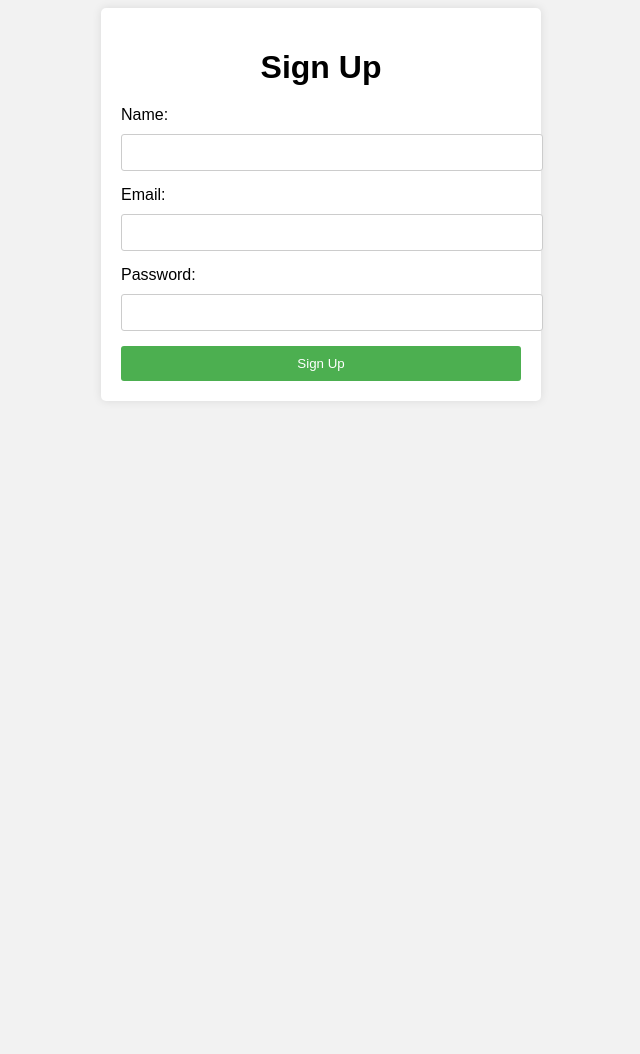
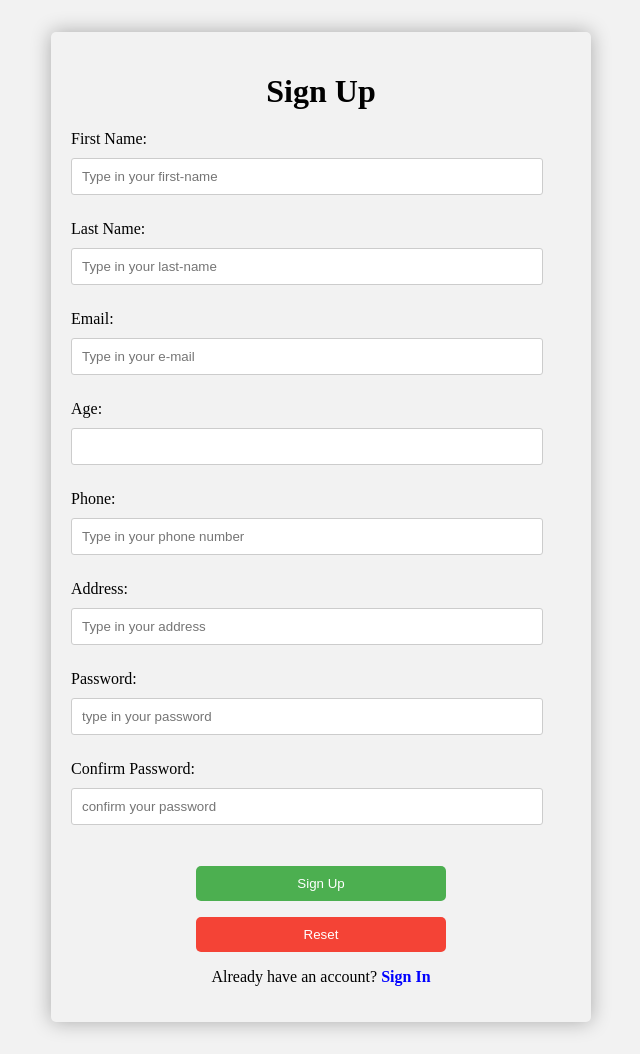
Before and after one commit to AzyzHm/banking-site, a PHP site: page /signup.html in a window 1280 px wide. Shown: the whole page, without its empty margins (319-959 px from the left). Before the commit the page ends 401 px from the top, so only its background shows below. Run offline with PHP 8.4, Linux system fonts and the light colour scheme.

Commit message:
SignIn and SignUp!

```diff
--- a/script/signup.js
+++ b/script/signup.js
@@ -0,0 +1,142 @@
+const firstName = document.getElementById('first-name');
+const lastName = document.getElementById('last-name');
+const email = document.getElementById('email');
+const Age = document.getElementById('age');
+const phone = document.getElementById('phone');
+const address = document.getElementById('address');
+const password = document.getElementById('password');
+const confirmPassword = document.getElementById('confirm-password');
+
+
+const firstNameError = document.getElementById('first-name-error');
+const lastNameError = document.getElementById('last-name-error');
+const emailError = document.getElementById('email-error');
+const AgeError = document.getElementById('age-error');
+const phoneError = document.getElementById('phone-error');
+const addressError = document.getElementById('address-error');
+const passwordError = document.getElementById('password-error');
+const confirmPasswordError = document.getElementById('confirm-password-error');
+
+const signUpButton = document.getElementById('sign-up');
+
+signUpButton.addEventListener('click', (event) => {
+    firstNameError.textContent = '';
+    lastNameError.textContent = '';
+    emailError.textContent = '';
+    AgeError.textContent = '';
+    phoneError.textContent = '';
+    addressError.textContent = '';
+    passwordError.textContent = '';
+    confirmPasswordError.textContent = '';
+
+    const firstNameValue = firstName.value;
+    const lastNameValue = lastName.value;
+    const emailValue = email.value;
+    const AgeValue = Age.value;
+    const phoneValue = phone.value;
+    const addressValue = address.value;
+    const passwordValue = password.value;
+    const confirmPasswordValue = confirmPassword.value;
+
+    const emailPattern = /^[a-zA-Z0-9._-]+@[a-zA-Z0-9.-]+\.[a-zA-Z]{2,4}$/;
+    const phonePattern = /^[0-9]{8}$/;
+
+    if (firstNameValue === "") {
+        firstNameError.textContent = '*First Name is required';
+        firstName.focus();
+        event.preventDefault();
+        return;
+    }else if(firstNameValue.length < 3){
+        firstNameError.textContent = '*First Name must be at least 3 characters';
+        firstName.focus();
+        event.preventDefault();
+        return;
+    }else if(firstNameValue.length > 20){
+        firstNameError.textContent = '*First Name must be at most 20 characters';
+        firstName.focus();
+        event.preventDefault();
+        return;
+    }else if(lastNameValue === "") {
+        lastNameError.textContent = '*Last Name is required';
+        lastName.focus();
+        event.preventDefault();
+        return;
+    }else if(lastNameValue.length < 3){
+        lastNameError.textContent = '*Last Name must be at least 3 characters';
+        lastName.focus();
+        event.preventDefault();
+        return;
+    }else if(lastNameValue.length > 20){
+        lastNameError.textContent = '*Last Name must be at most 20 characters';
+        lastName.focus();
+        event.preventDefault();
+        return;
+    }else if(emailValue === "") {
+        emailError.textContent = '*Email is required';
+        email.focus();
+        event.preventDefault();
+        return;
+    }else if(emailPattern.test(emailValue) === false){
+        emailError.textContent = '*Email must be in this format: example@domain.com';
+        email.focus();
+        event.preventDefault();
+        return;
+    }else if(AgeValue === "") {
+        AgeError.textContent = '*Age is required';
+        Age.focus();
+        event.preventDefault();
+        return;
+    }else if(AgeValue < 18){
+        AgeError.textContent = '*Age must be at least 18';
+        Age.focus();
+        event.preventDefault();
+        return;
+    }else if(AgeValue > 100){
+        AgeError.textContent = '*Age must be at most 100';
+        Age.focus();
+        event.preventDefault();
+        return;
+    }else if(phoneValue === "") {
+        phoneError.textContent = '*Phone is required';
+        phone.focus();
+        event.preventDefault();
+        return;
+    } else if(phonePattern.test(phoneValue) === false){
+        phoneError.textContent = '*Phone must be 8 digits long';
+        phone.focus();
+        event.preventDefault();
+        return;
+    }else if(addressValue === "") {
+        addressError.textContent = '*Address is required';
+        address.focus();
+        event.preventDefault();
+        return;
+    }else if(passwordValue === "") {
+        passwordError.textContent = '*Password is required';
+        password.focus();
+        event.preventDefault();
+        return;
+    }else if(passwordValue.length < 6){
+        passwordError.textContent = '*Password must be at least 6 characters';
+        password.focus();
+        event.preventDefault();
+        return;
+    }else if(passwordValue.length > 20){
+        passwordError.textContent = '*Password must be at most 20 characters';
+        password.focus();
+        event.preventDefault();
+        return;
+    }else if(!passwordValue.match(/[a-z]/g) || !passwordValue.match(/[A-Z]/g) || !passwordValue.match(/[0-9]/g)){
+        passwordError.textContent = '*Password must contain at least one lowercase letter, one uppercase letter and one number';
+        password.focus();
+        event.preventDefault();
+        return;
+    }else if(passwordValue !== confirmPasswordValue){
+        confirmPasswordError.textContent = '*Passwords do not match';
+        confirmPassword.focus();
+        event.preventDefault();
+        return;
+    }else {
+        console.log('Form submitted');
+    }
+});
--- a/signup.html
+++ b/signup.html
@@ -4,24 +4,61 @@
     <meta charset="UTF-8">
     <meta name="viewport" content="width=device-width, initial-scale=1.0">
     <link rel="stylesheet" href="style/signup.css">
-    <script src="script/signup.js"></script>
     <title>Sign Up</title>
 </head>
 <body>
     <div class="container">
         <h1>Sign Up</h1>
         <form>
-            <label for="name">Name:</label>
-            <input type="text" id="name" name="name" required>
-
-            <label for="email">Email:</label>
-            <input type="email" id="email" name="email" required>
-
-            <label for="password">Password:</label>
-            <input type="password" id="password" name="password" required>
-
-            <button type="submit">Sign Up</button>
+            <div class="form-group">
+                <label for="first-name">First Name:</label>
+                <input type="text" id="first-name" name="first-name" placeholder="Type in your first-name">
+                <div class="error" id="first-name-error"></div>
+            </div>
+            <div class="form-group">
+                <label for="last-name">Last Name:</label>
+                <input type="text" id="last-name" name="last-name" placeholder="Type in your last-name">
+                <div class="error" id="last-name-error"></div>
+            </div>
+            <div class="form-group">
+                <label for="email">Email:</label>
+                <input type="text" id="email" name="email" placeholder="Type in your e-mail">
+                <div class="error" id="email-error"></div>
+            </div>
+            <div class="form-group">
+                <label for="birthday">Age:</label>
+                <input type="number" id="age" name="age">
+                <div class="error" id="age-error"></div>
+            </div>
+            <div class="form-group">
+                <label for="phone">Phone:</label>
+                <input type="tel" id="phone" name="phone" placeholder="Type in your phone number">
+                <div class="error" id="phone-error"></div>
+            </div>
+            <div class="form-group">
+                <label for="address">Address:</label>
+                <input type="text" id="address" name="address" placeholder="Type in your address">
+                <div class="error" id="address-error"></div>
+            </div>
+            <div class="form-group">
+                <label for="password">Password:</label>
+                <input type="password" id="password" name="password" placeholder="type in your password">
+                <div class="error" id="password-error"></div>
+            </div>
+            <div class="form-group">
+                <label for="confirm-password">Confirm Password:</label>
+                <input type="password" id="confirm-password" name="confirm-password" placeholder="confirm your password">
+                <div class="error" id="confirm-password-error"></div>
+            </div>
+            <div class="form-group">
+                <button type="submit" name="signup" id="sign-up">Sign Up</button>
+                <button type="reset">Reset</button>
+            </div>
+            <div class="form-group">
+                <p>Already have an account? <a href="signin.html">Sign In</a></p>
+            </div>
         </form>
     </div>
+    <script src="script/signup.js"></script>
 </body>
 </html>
--- a/style/signup.css
+++ b/style/signup.css
@@ -1,19 +1,21 @@
 body {
-    font-family: Arial, sans-serif;
+    box-sizing: border-box;
     background-color: #f2f2f2;
+    font-size: clamp(0.8rem, 2vw, 1rem);
 }
 
 .container {
-    max-width: 400px;
-    margin: 0 auto;
-    padding: 20px;
-    background-color: #fff;
+    max-width: 500px;
+    min-width: 200px;
+    margin: 2rem auto;
+    padding: 20px;;
     border-radius: 5px;
-    box-shadow: 0 0 10px rgba(0, 0, 0, 0.1);
+    box-shadow: 0 0 20px rgba(0, 0, 0, 0.3);
 }
 
 h1 {
     text-align: center;
+    font-size: clamp(1.5rem, 5vw, 2rem);
     margin-bottom: 20px;
 }
 
@@ -22,26 +24,47 @@ label {
     margin-bottom: 10px;
 }
 
-input[type="text"],
-input[type="email"],
-input[type="password"] {
-    width: 100%;
+input {
+    width: 90%;
     padding: 10px;
     border: 1px solid #ccc;
     border-radius: 3px;
     margin-bottom: 15px;
 }
-
+input:focus {
+    outline: none;
+    border-color: red;
+}
+.error {
+    color: red;
+    margin-left: 1rem;
+}
+.form-group{
+    margin-bottom: 10px;
+}
 button {
-    width: 100%;
+    width: 50%;
+    margin: 1rem auto 0 25%;
     padding: 10px;
-    background-color: #4CAF50;
     color: #fff;
     border: none;
-    border-radius: 3px;
+    border-radius: 5px;
     cursor: pointer;
 }
-
+button:first-of-type {
+    background-color: #4CAF50;
+}
+button:last-of-type {
+    background-color: #f44336;
+}
 button:hover {
-    background-color: #45a049;
+    opacity: 0.8;
 }
+p {
+    text-align: center;
+}
+a{
+    text-decoration: none;
+    color: blue;
+    font-weight: bolder;
+}
```
Also changed, not shown: script/signin.js (+50 -0 lines), signin.html (+12 -6 lines), style/signin.css (+47 -25 lines).
